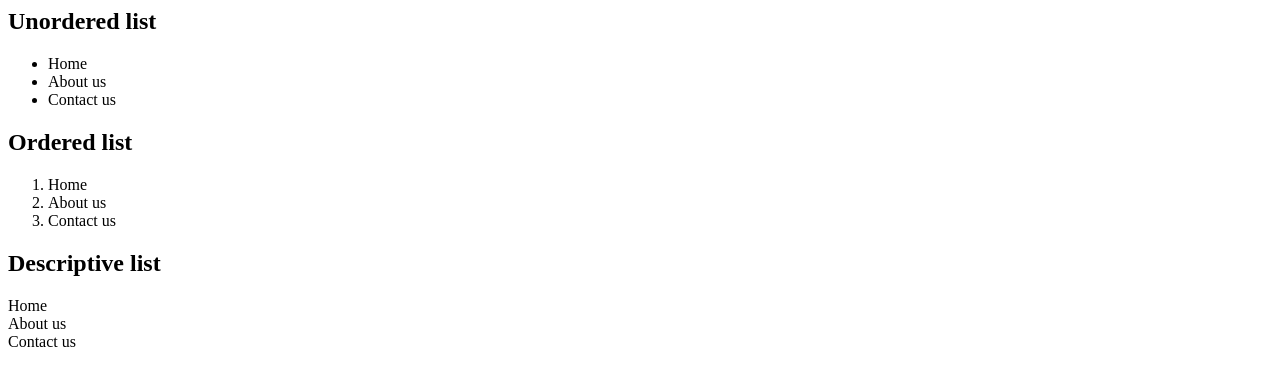
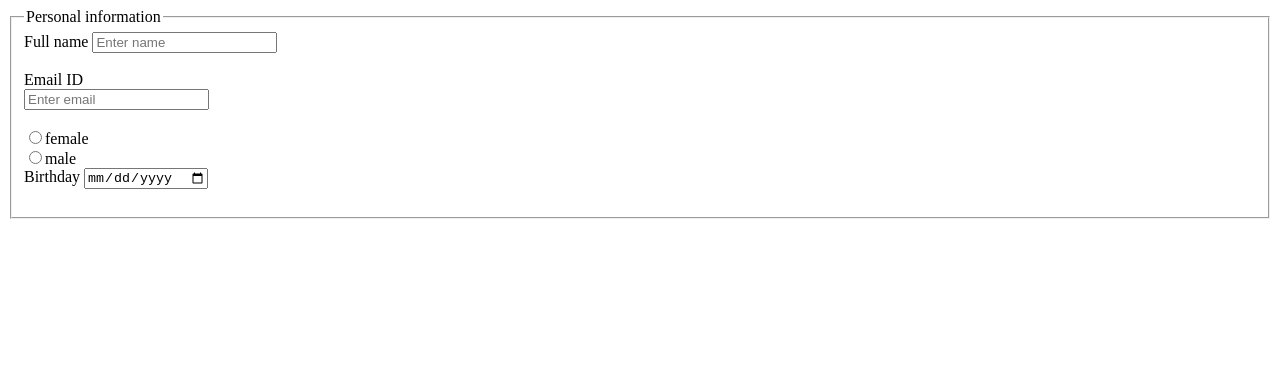
Before and after one commit to Ahmad878-code/Project, a plain HTML site: page Format.html in a window 1280 px wide. Drawn offline with Linux system fonts and the light colour scheme.

Commit message:
Add files via upload

```diff
--- a/Format.html
+++ b/Format.html
@@ -1,25 +1,22 @@
 <html>
     <head>
-        <title>lists</title>
+        <title>replit</title>
     </head>
     <body>
-        <h2>Unordered list</h2>
-        <ul>
-            <li>Home</li>
-            <li>About us</li>
-            <li>Contact us</li>
-        </ul>
-        <h2>Ordered list</h2>
-        <ol>
-            <li>Home</li>
-            <li>About us</li>
-            <li>Contact us</li>
-        </ol>
-        <h2>Descriptive list</h2>
-        <dl>
-            <dt>Home</dt>
-            <dt>About us</dt>
-            <dt>Contact us</dt>
-            </dl>
+        <form>
+            <fieldset>
+                <!__the fieldset tag is used to group related elements in a form__>
+            <legend>Personal information</legend>
+            <label>Full name</label>
+            <!__Placeholder attribute is used to provide a hint to the user of what can be entered in the field__>
+            <input type="text" id="name" placeholder="Enter name"><br><br>
+            <label>Email ID</label><br>
+            <input type="email" id="email" placeholder="Enter email"><br><br>
+            <input type="radio" id="gender" value="female">female<br>
+            <input type="radio" id="gender" value="male">male<br>
+            <label>Birthday</label>
+            <input type="date" id="birthday" name="birthday"><br><br>
+           </fieldset>
+        </form>
     </body>
 </html>
```
Also changed, not shown: Index.html (+15 -3 lines), 1 other file.
